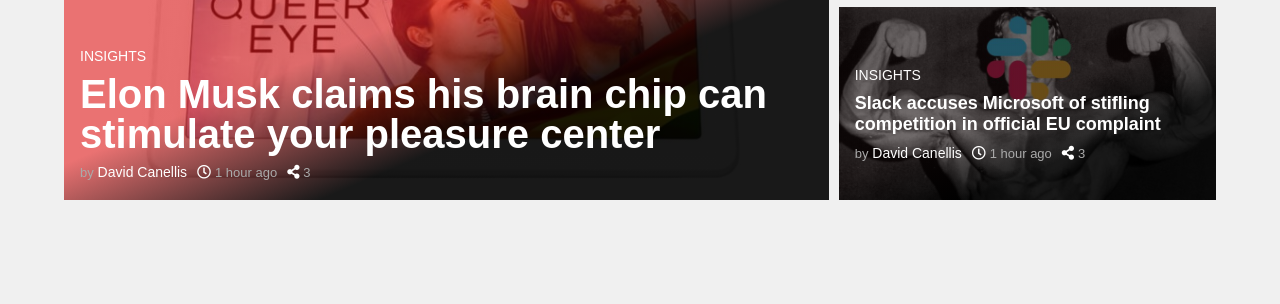
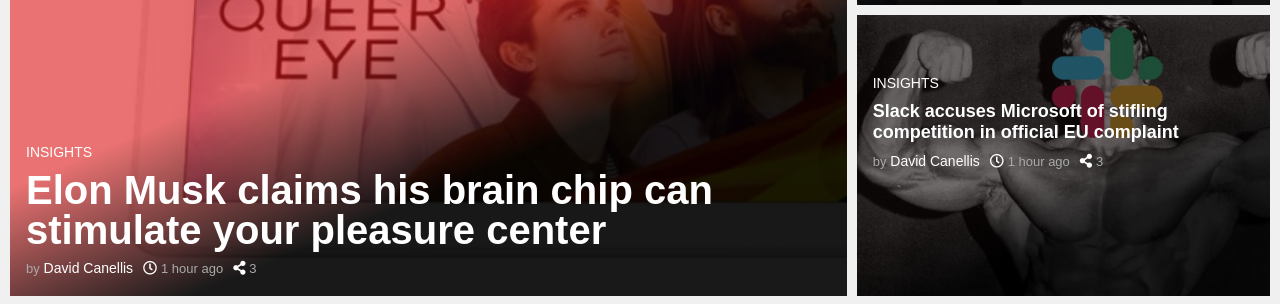
Before and after one commit to MkrtichSargsyan/the-next-web-clone, a website: page index.html in a window 1280 px wide. Shown: the part 364-668 px from the top of the page. Drawn offline with Linux system fonts and the light colour scheme.

Commit message:
Showcase size

```diff
--- a/style.css
+++ b/style.css
@@ -137,7 +137,7 @@
   padding: 10px;
 }
 
-main section {
+main section:not(.showcase) {
   max-width: 1192px;
   padding: 0 20px;
   margin: 80px auto;
@@ -161,6 +161,8 @@
   grid-template-areas:
     "showcase-main showcase-main showcase-item1"
     "showcase-main showcase-main showcase-item2";
+
+height: 572px;
 }
 
 .showcase .showcase-main .showcase-main-bottom,
```
